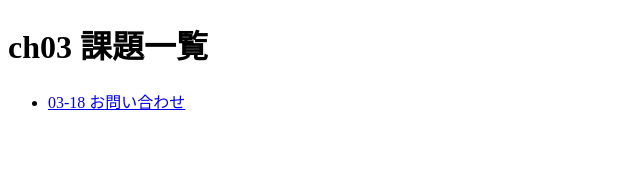
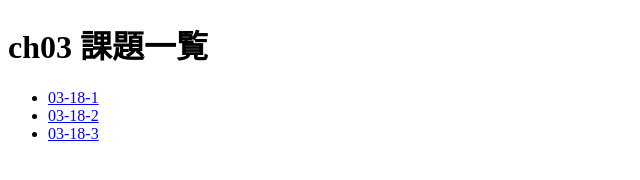
Before and after one commit to itc-n26010/ch03, a plain HTML site: page index.html in a window 1280 px wide. Shown: the whole page, without its empty margins (0-640 px from the left). Drawn offline with Linux system fonts and the light colour scheme.

Commit message:
1,2,3を追加

```diff
--- a/index.html
+++ b/index.html
@@ -7,7 +7,9 @@
 <body>
     <h1>ch03 課題一覧</h1>
     <ul>
-        <li><a href="03-18/">03-18 お問い合わせ</a></li>
+        <li><a href="03-18-1/">03-18-1</a></li>
+	<li><a href="03-18-2/">03-18-2</a></li>
+	<li><a href="03-18-3/">03-18-3</a></li>
     </ul>
 </body>
 </html>
```
